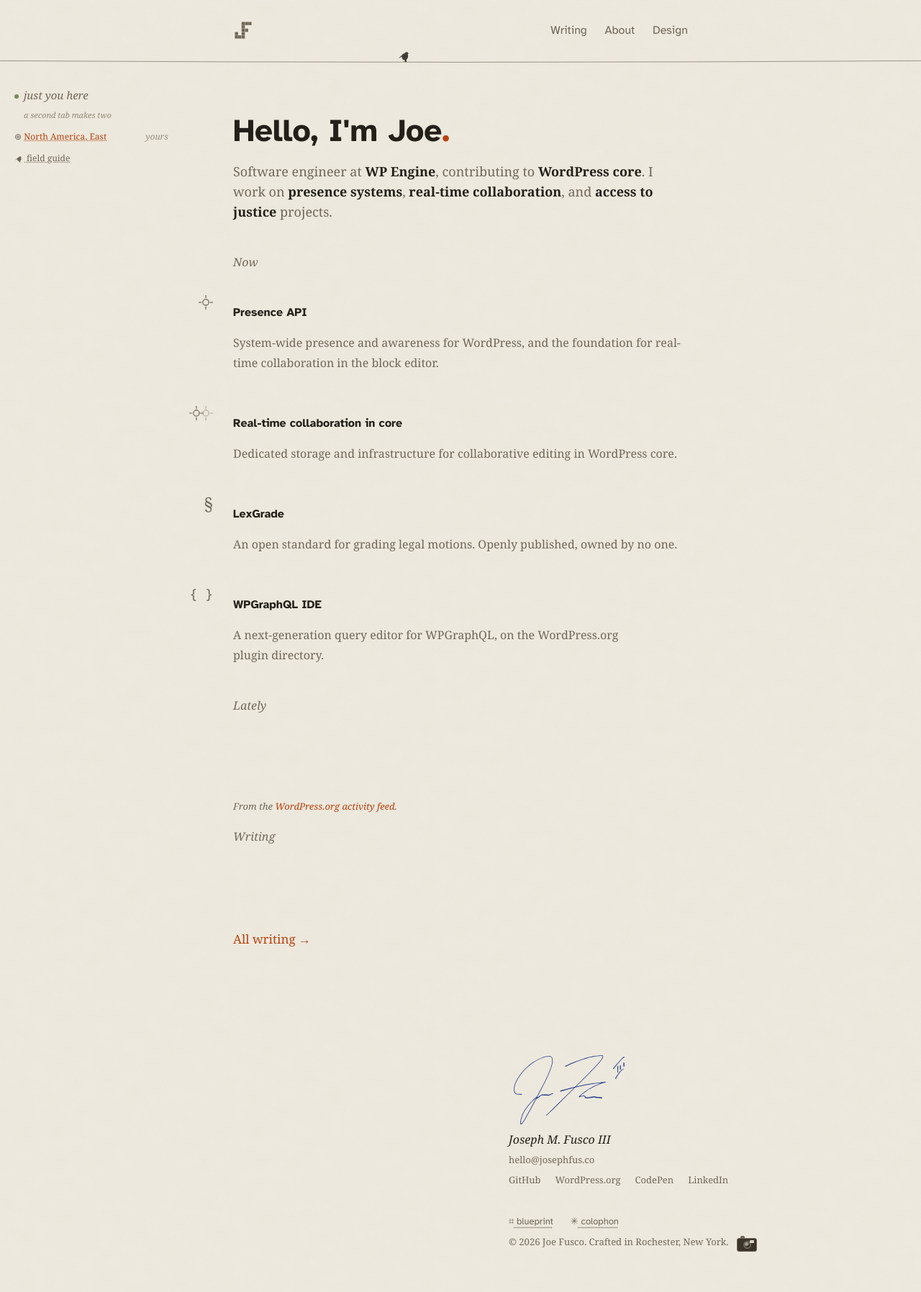
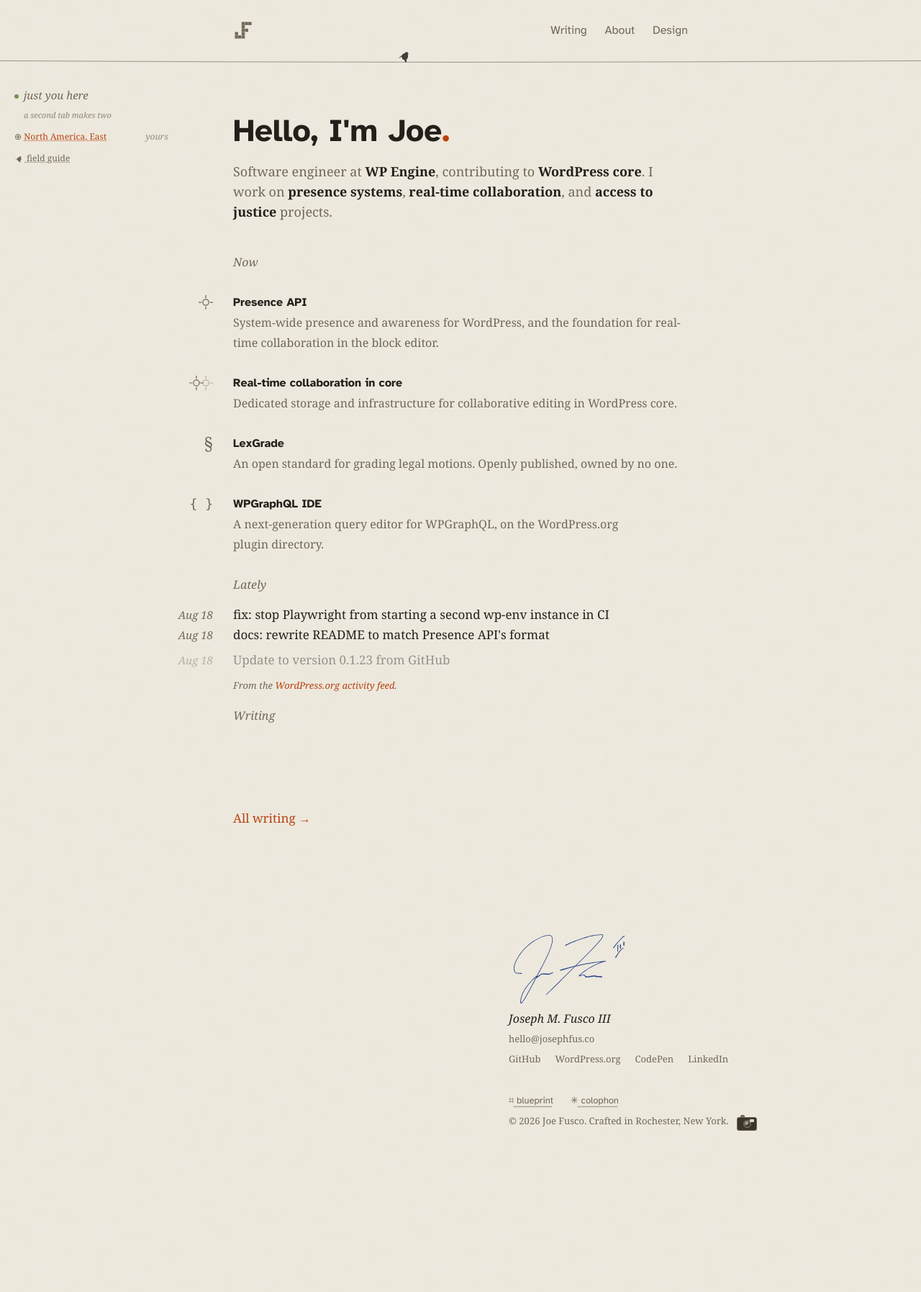
Before and after one commit to josephfusco/josephfusco.github.io, a Jekyll site: the page built from index.html, in a window 1280 px wide. Shown: the whole page at 72% size. Built offline with Jekyll 4.4.1, drawn with Linux system fonts in a browser that asks for light colours; after the commit the page ends 1627 px from its top, so only the background shows below that.

Commit message:
Reduce work item padding

```diff
--- a/assets/css/redesign.css
+++ b/assets/css/redesign.css
@@ -947,8 +947,8 @@
 }
 
 /* Work list */
-.work li { padding: var(--lh) 0; }
-.work h3 { font-size: 1rem; line-height: var(--lh); margin: 0 0 0.875rem; }
+.work li { padding: 0.875rem 0; }
+.work h3 { font-size: 1rem; line-height: var(--lh); margin: 0; }
 .work p { font-size: 1rem; line-height: var(--lh); margin: 0; }
 .work .tag {
   font-family: Georgia, serif;
```
